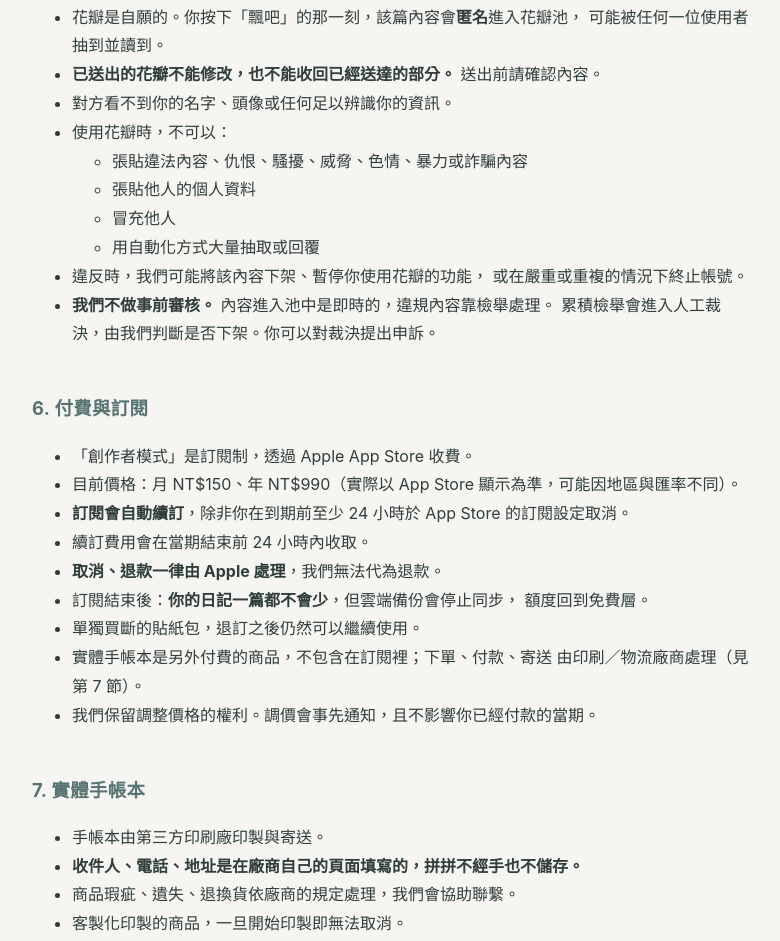
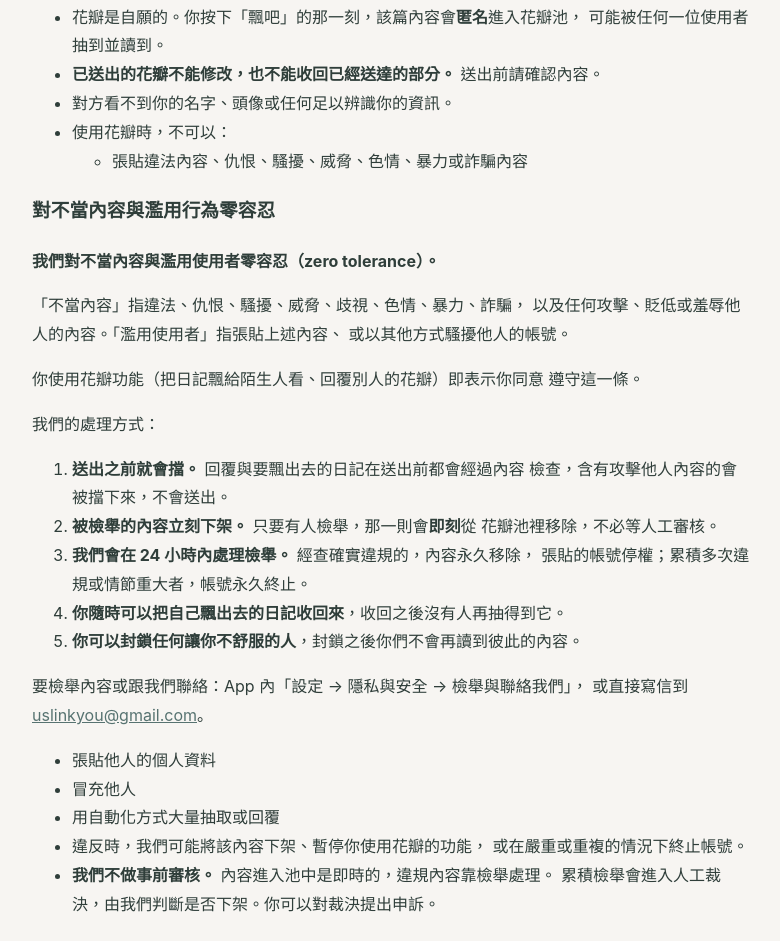
Before and after one commit to alice030-lab/pinpin-legal, a plain HTML site: page terms.html in a window 1280 px wide. Shown: the part 1176-2117 px from the top of the page, without its empty margins (248-1028 px from the left). Drawn offline with Linux system fonts and the light colour scheme.

Commit message:
服務條款補上對不當內容與濫用使用者的零容忍條款
Apple Guideline 1.2 退件(09-21)要求 EULA 必須明確寫出
「no tolerance for objectionable content or abusive users」。

補的那一節同時把五件事寫清楚:送出前會擋、被檢舉立刻下架、
24 小時內處理、作者隨時可以收回、可以封鎖對方。

權威在 ssot/09-legal/terms-of-service.md,這一份是產生出來的。

Co-Authored-By: Claude Opus 5 <noreply@anthropic.com>

```diff
--- a/terms.html
+++ b/terms.html
@@ -39,11 +39,33 @@
 <li>對方看不到你的名字、頭像或任何足以辨識你的資訊。</li>
 <li>使用花瓣時，不可以：<ul>
 <li>張貼違法內容、仇恨、騷擾、威脅、色情、暴力或詐騙內容</li>
+</ul>
+</li>
+</ul>
+<h3>對不當內容與濫用行為零容忍</h3>
+<p><strong>我們對不當內容與濫用使用者零容忍（zero tolerance）。</strong></p>
+<p>「不當內容」指違法、仇恨、騷擾、威脅、歧視、色情、暴力、詐騙，
+以及任何攻擊、貶低或羞辱他人的內容。「濫用使用者」指張貼上述內容、
+或以其他方式騷擾他人的帳號。</p>
+<p>你使用花瓣功能（把日記飄給陌生人看、回覆別人的花瓣）即表示你同意
+遵守這一條。</p>
+<p>我們的處理方式：</p>
+<ol>
+<li><strong>送出之前就會擋。</strong> 回覆與要飄出去的日記在送出前都會經過內容
+檢查，含有攻擊他人內容的會被擋下來，不會送出。</li>
+<li><strong>被檢舉的內容立刻下架。</strong> 只要有人檢舉，那一則會<strong>即刻</strong>從
+花瓣池裡移除，不必等人工審核。</li>
+<li><strong>我們會在 24 小時內處理檢舉。</strong> 經查確實違規的，內容永久移除，
+張貼的帳號停權；累積多次違規或情節重大者，帳號永久終止。</li>
+<li><strong>你隨時可以把自己飄出去的日記收回來</strong>，收回之後沒有人再抽得到它。</li>
+<li><strong>你可以封鎖任何讓你不舒服的人</strong>，封鎖之後你們不會再讀到彼此的內容。</li>
+</ol>
+<p>要檢舉內容或跟我們聯絡：App 內「設定 → 隱私與安全 → 檢舉與聯絡我們」，
+或直接寫信到 <a href="mailto:uslinkyou@gmail.com">uslinkyou@gmail.com</a>。</p>
+<ul>
 <li>張貼他人的個人資料</li>
 <li>冒充他人</li>
 <li>用自動化方式大量抽取或回覆</li>
-</ul>
-</li>
 <li>違反時，我們可能將該內容下架、暫停你使用花瓣的功能，
 或在嚴重或重複的情況下終止帳號。</li>
 <li><strong>我們不做事前審核。</strong> 內容進入池中是即時的，違規內容靠檢舉處理。
```
